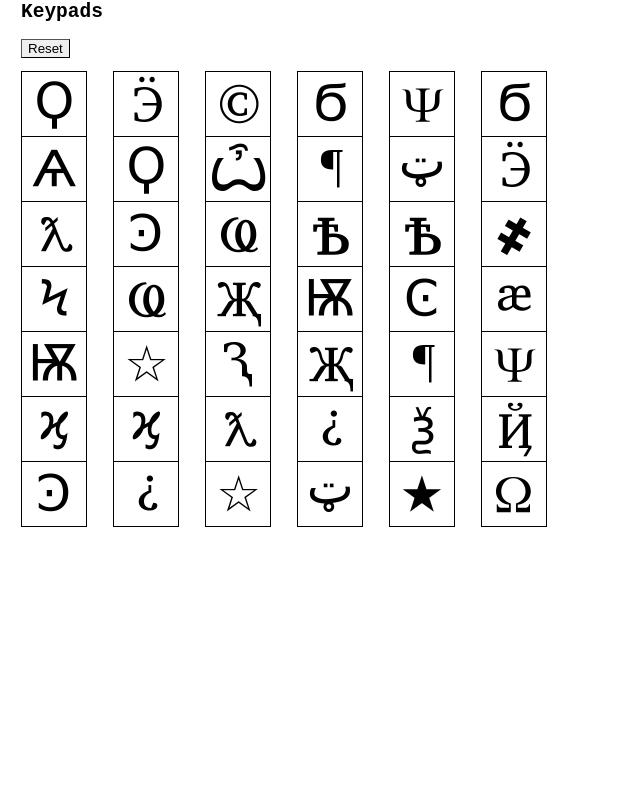
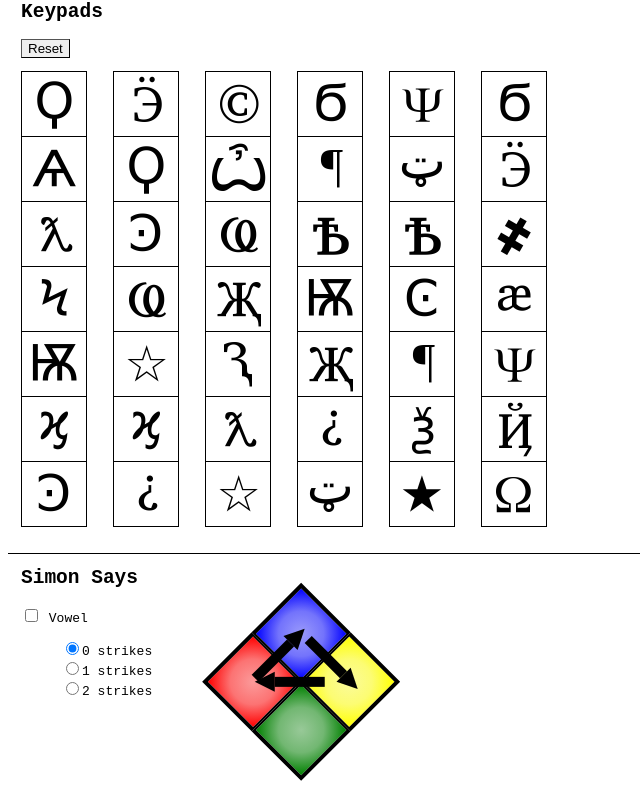
Before and after one commit to dsinn/ktane-helper, a React (Create React App) app: page / in a window 1280 px wide. Shown: the part 466-1275 px from the top of the page, without its empty margins (0-640 px from the left). Before the commit the page ends 1027 px from the top, so only its background shows below. Built offline with nearby package versions, Linux system fonts and the light colour scheme.

Commit message:
Implement Simon Says module in React

```diff
--- a/src/App.css
+++ b/src/App.css
@@ -108,127 +108,6 @@ nav {
     padding: 0.1em 0.5em;
 }
 
-#simonInputs {
-    float: left;
-    margin-right: 5em;
-}
-.collapsed #simonBoard {
-    display: none;
-}
-#simonBoard {
-    display: inline-block;
-    padding-bottom: 40px; /* Compensate for height increase as a result of rotation */
-    position: relative;
-    transform: rotate(45deg);
-}
-#simonBoard > div > div {
-    border: 2px solid black;
-    display: inline-block;
-    height: 64px;
-    width: 64px;
-}
-#simonBoard > .simonRow:first-child > div {
-    border-top-width: 4px;
-}
-#simonBoard > .simonRow:first-child + div > div {
-    border-bottom-width: 4px;
-}
-#simonBoard > .simonRow > div:first-child {
-    border-left-width: 4px;
-}
-#simonBoard > .simonRow > div:last-child {
-    border-right-width: 4px;
-}
-.simonRed {
-    background: radial-gradient(#fb9a9a, #fc7373, red);
-}
-.simonYellow {
-    background: radial-gradient(#fbfb9a, #fcfc73, yellow);
-}
-.simonBlue {
-    background: radial-gradient(#9a9afb, #7373fc, blue);
-}
-.simonGreen {
-    background: radial-gradient(#98c998, #72b772, green);
-}
-
-.arrow {
-    background-color: black;
-    height: 10px;
-    width: 50px;
-    opacity: 0;
-    position: absolute;
-}
-.arrow::after {
-    content: '';
-    border-top: 10px solid transparent;
-    border-left: 20px solid black;
-    border-bottom: 10px solid transparent;
-    height: 0;
-    width: 0;
-    margin-left: 50px;
-    position: absolute;
-    top: -5px;
-}
-#arrowRB {
-    top: 70px;
-    left: 10px;
-    transform: rotate(-90deg);
-}
-#arrowBR {
-    top: 60px;
-    left: 10px;
-    transform: rotate(90deg);
-}
-#arrowBY {
-    top: 30px;
-    left: 45px;
-}
-#arrowYB {
-    top: 30px;
-    left: 45px;
-    transform: rotate(180deg);
-}
-#arrowYG {
-    top: 60px;
-    left: 80px;
-    transform: rotate(90deg);
-}
-#arrowGY {
-    top: 70px;
-    left: 80px;
-    transform: rotate(-90deg);
-}
-#arrowGR {
-    top: 100px;
-    left: 45px;
-    transform: rotate(180deg);
-}
-#arrowRG {
-    top: 100px;
-    left: 45px;
-}
-#arrowRY {
-    top: 66px;
-    left: 44px;
-    transform: rotate(-45deg);
-}
-#arrowYR {
-    top: 66px;
-    left: 44px;
-    transform: rotate(135deg);
-}
-#arrowBG {
-    top: 64px;
-    left: 44px;
-    transform: rotate(45deg);
-}
-#arrowGB {
-    top: 64px;
-    left: 44px;
-    transform: rotate(-135deg);
-}
-
 #sectionWof {
     white-space: nowrap;
 }
--- a/src/App.js
+++ b/src/App.js
@@ -2,6 +2,7 @@ import React from 'react';
 import './App.css';
 import ButtonModule from "./components/ButtonModule";
 import KeypadsModule from "./components/KeypadsModule";
+import SimonSaysModule from "./components/SimonSaysModule";
 import WiresModule from "./components/WiresModule";
 
 function App() {
@@ -14,6 +15,7 @@ function App() {
       <WiresModule id="sectionWires" />
       <ButtonModule id="sectionButton" />
       <KeypadsModule id="sectionKeypads" />
+      <SimonSaysModule id="sectionSimon" />
     </div>
   );
 }
--- a/src/components/KeypadsModule.js
+++ b/src/components/KeypadsModule.js
@@ -114,10 +114,6 @@ export default class KeypadsModule extends KtaneModule {
     )
   }
 
-  resetState() {
-    this.setState(this.getInitialState());
-  }
-
   toggleHighlight(event) {
     this.keyColumnMap = this.keyColumnMap || this.computeKeyColumnMap();
 
--- /dev/null
+++ b/src/components/SimonSaysModule.js
@@ -0,0 +1,87 @@
+import KtaneModule from "./KtaneModule";
+import React from "react";
+import "../css/SimonSaysModule.css";
+
+export default class SimonSaysModule extends KtaneModule {
+  constructor(props) {
+    super(props);
+
+    this.arrowsWithoutVowel = [
+      ["RB", "BY", "YR"],
+      ["GY", "YG"],
+      ["RY", "BG", "GB", "YR"],
+    ];
+    this.arrowsWithVowel = [
+      ["RB", "BR", "GY", "YG"],
+      ["RY", "BG", "GB", "YR"],
+      ["RG", "BR", "GY", "YB"],
+    ];
+
+    this.setStrikes = this.setStrikes.bind(this);
+    this.toggleVowel = this.toggleVowel.bind(this);
+  }
+
+  computeArrowsShown(state) {
+    return (state.hasVowel ? this.arrowsWithVowel : this.arrowsWithoutVowel)[this.state.strikes];
+  }
+
+  getInitialState() {
+    return {
+      hasVowel: false,
+      strikes: 0
+    };
+  }
+
+  getTitle() {
+    return "Simon Says";
+  }
+
+  mainRender() {
+    return (
+      <>
+        <div id="simonInputs">
+          <label>
+            <input type="checkbox" onChange={this.toggleVowel} /> Vowel
+          </label>
+
+          <ul>
+            {
+              [...Array(3).keys()].map(i => (
+                <li key={i}>
+                  <label>
+                    <input type="radio" checked={this.state.strikes === i} onChange={this.setStrikes} value={i} />
+                    {i} strikes
+                  </label>
+                </li>
+              ))
+            }
+          </ul>
+        </div>
+
+        <div id="simonBoard">
+          <div className="simonRow">
+            <div className="simonBlue">&nbsp;</div>
+            <div className="simonYellow">&nbsp;</div>
+          </div>
+          <div className="simonRow">
+            <div className="simonRed">&nbsp;</div>
+            <div className="simonGreen">&nbsp;</div>
+          </div>
+          {
+            this.computeArrowsShown(this.state).map(arrow => (
+              <div className="arrow" id={`arrow${arrow}`} key={arrow} />
+            ))
+          }
+        </div>
+      </>
+    )
+  }
+
+  setStrikes(event) {
+    this.setState({strikes: parseInt(event.currentTarget.value, 10)})
+  }
+
+  toggleVowel(event) {
+    this.setState(state => ({hasVowel: !state.hasVowel}));
+  }
+}
--- /dev/null
+++ b/src/css/SimonSaysModule.css
@@ -0,0 +1,119 @@
+#simonInputs {
+    float: left;
+    margin-right: 5em;
+}
+.collapsed #simonBoard {
+    display: none;
+}
+#simonBoard {
+    display: inline-block;
+    padding-bottom: 40px; /* Compensate for height increase as a result of rotation */
+    position: relative;
+    transform: rotate(45deg);
+}
+#simonBoard > div > div {
+    border: 2px solid black;
+    display: inline-block;
+    height: 64px;
+    width: 64px;
+}
+#simonBoard > .simonRow:first-child > div {
+    border-top-width: 4px;
+}
+#simonBoard > .simonRow:first-child + div > div {
+    border-bottom-width: 4px;
+}
+#simonBoard > .simonRow > div:first-child {
+    border-left-width: 4px;
+}
+#simonBoard > .simonRow > div:last-child {
+    border-right-width: 4px;
+}
+.simonRed {
+    background: radial-gradient(#fb9a9a, #fc7373, red);
+}
+.simonYellow {
+    background: radial-gradient(#fbfb9a, #fcfc73, yellow);
+}
+.simonBlue {
+    background: radial-gradient(#9a9afb, #7373fc, blue);
+}
+.simonGreen {
+    background: radial-gradient(#98c998, #72b772, green);
+}
+
+.arrow {
+    background-color: black;
+    height: 10px;
+    width: 50px;
+    position: absolute;
+}
+.arrow::after {
+    content: '';
+    border-top: 10px solid transparent;
+    border-left: 20px solid black;
+    border-bottom: 10px solid transparent;
+    height: 0;
+    width: 0;
+    margin-left: 50px;
+    position: absolute;
+    top: -5px;
+}
+#arrowRB {
+    top: 70px;
+    left: 10px;
+    transform: rotate(-90deg);
+}
+#arrowBR {
+    top: 60px;
+    left: 10px;
+    transform: rotate(90deg);
+}
+#arrowBY {
+    top: 30px;
+    left: 45px;
+}
+#arrowYB {
+    top: 30px;
+    left: 45px;
+    transform: rotate(180deg);
+}
+#arrowYG {
+    top: 60px;
+    left: 80px;
+    transform: rotate(90deg);
+}
+#arrowGY {
+    top: 70px;
+    left: 80px;
+    transform: rotate(-90deg);
+}
+#arrowGR {
+    top: 100px;
+    left: 45px;
+    transform: rotate(180deg);
+}
+#arrowRG {
+    top: 100px;
+    left: 45px;
+}
+#arrowRY {
+    top: 66px;
+    left: 44px;
+    transform: rotate(-45deg);
+}
+#arrowYR {
+    top: 66px;
+    left: 44px;
+    transform: rotate(135deg);
+}
+#arrowBG {
+    top: 64px;
+    left: 44px;
+    transform: rotate(45deg);
+}
+#arrowGB {
+    top: 64px;
+    left: 44px;
+    transform: rotate(-135deg);
+}
```
Also changed, not shown: index.html (+0 -44 lines), ktane.js (+0 -40 lines).
